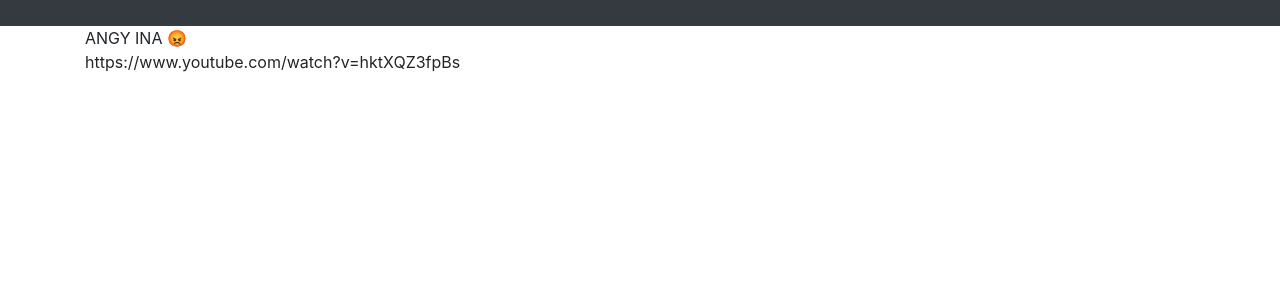
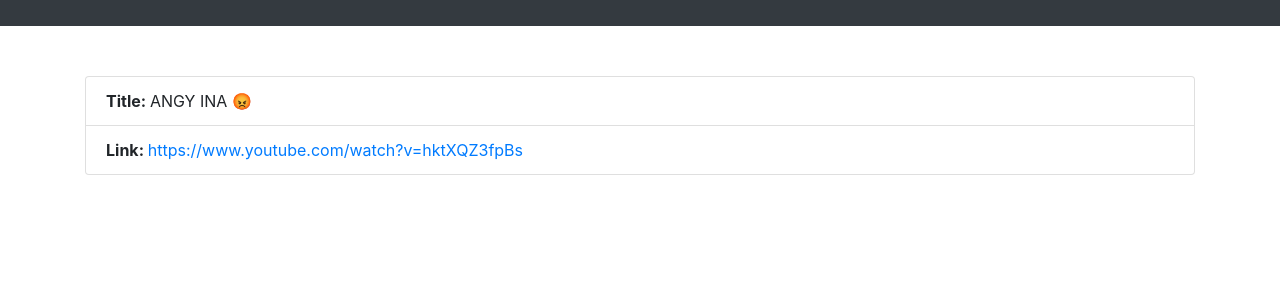
Before and after one commit to Ordo-S/cmpe_172, a Django app: page /ytdl/55/ in a window 1280 px wide. Shown: the top 300 px of the page. Run offline with Django 3.2, Linux system fonts and the light colour scheme; data comes from the database, SQL or seed files in the repository; both versions use the stored data as it was after the commit; some libraries are stand-ins or nearby versions.

Commit message:
UI Changes

```diff
--- a/backend/ytdl/templates/ytdl/detail.html
+++ b/backend/ytdl/templates/ytdl/detail.html
@@ -4,10 +4,15 @@
 
 
 
-<div class="container">
-    {{object.l_ytdl_title}}
-    <br>
-    {{object.l_ytdl_url}}
+<div class="container" style="padding-top: 50px;">
+    <ul class="list-group">
+        <li class="list-group-item"><strong>Title: </strong> {{object.l_ytdl_title}}</li>
+        <li class="list-group-item"> <strong>Link: </strong>
+            <a href= "{{object.l_ytdl_url}}"> {{object.l_ytdl_url}} </a>
+        </li>
+    </ul>
+
+
 
 </div>
 
--- a/backend/ytdl/views.py
+++ b/backend/ytdl/views.py
@@ -9,7 +9,6 @@ from django.views import generic
 from django.views.static import serve
 import os
 from wsgiref.util import FileWrapper
-
 from pytube import YouTube
 
 class IndexView(generic.ListView):
```
Also changed, not shown: backend/db.sqlite3, 1 other file.
